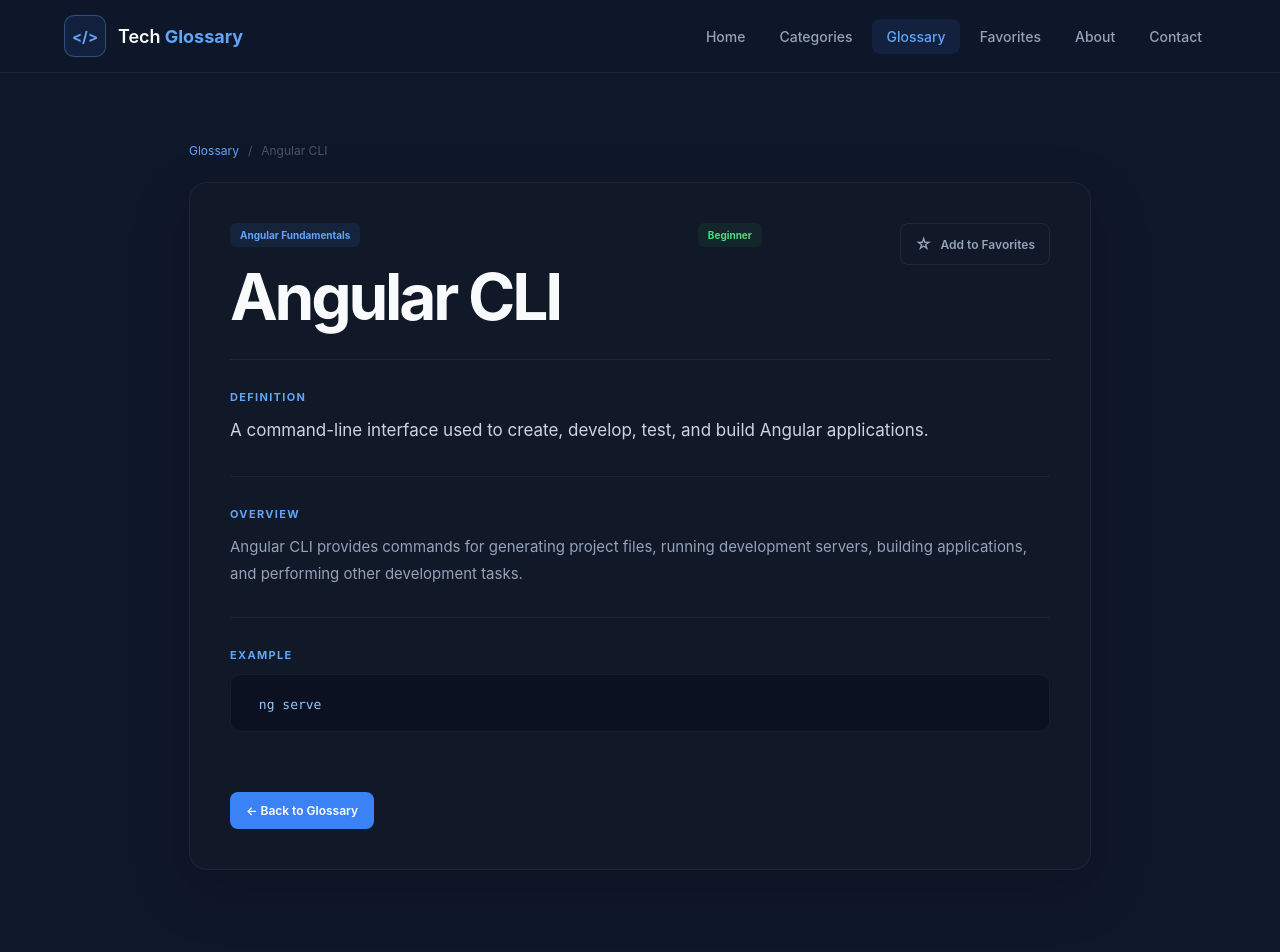
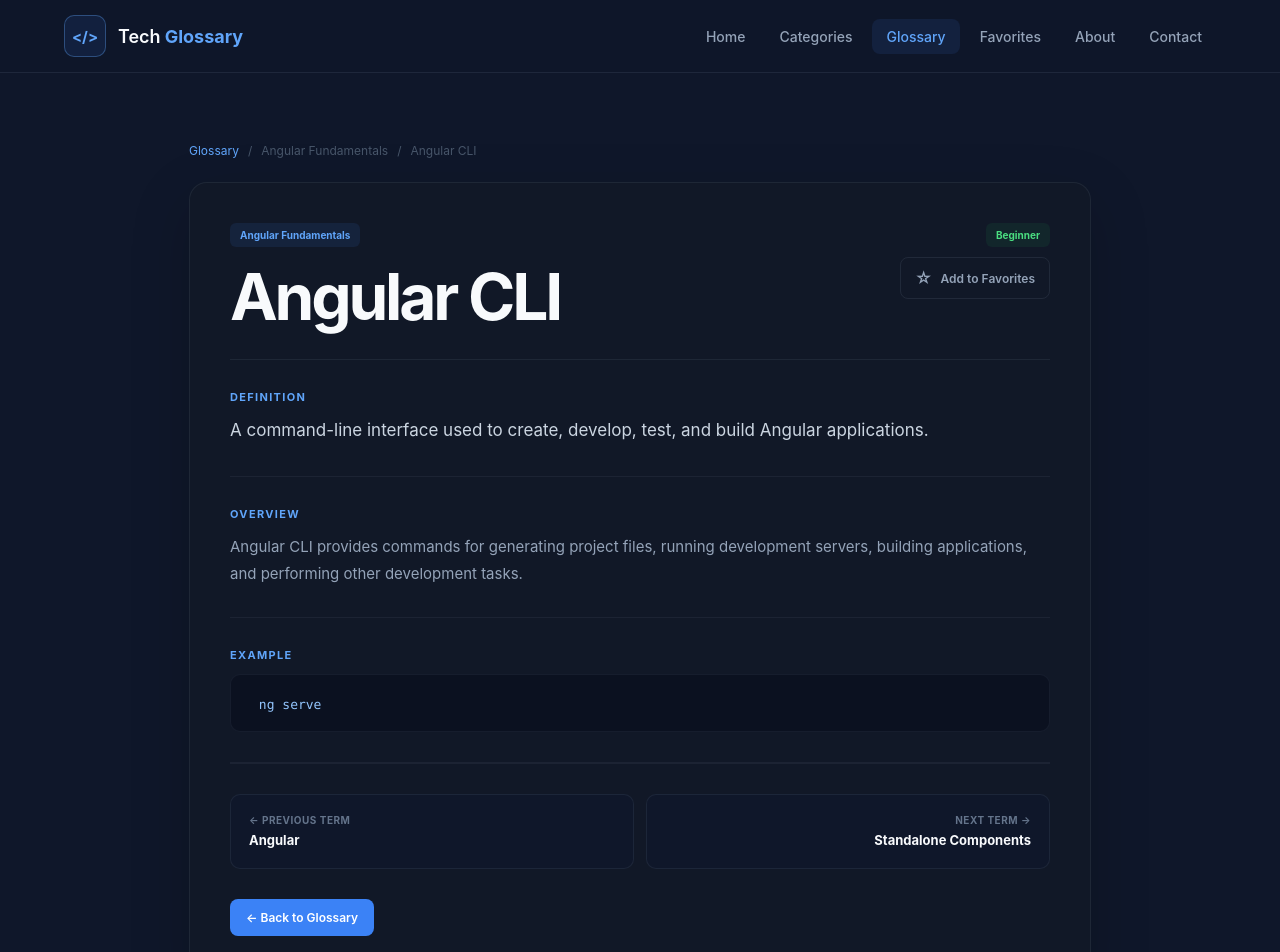
Before and after one commit to charanepuri/tech-glossary-hub-angular, an Angular app: page /glossary/2 in a window 1280 px wide. Shown: the top 952 px of the page. Built offline with nearby package versions, Linux system fonts and the light colour scheme.

Commit message:
feat: improve glossary term navigation

```diff
--- a/src/app/pages/term-details/term-details.css
+++ b/src/app/pages/term-details/term-details.css
@@ -73,6 +73,21 @@
 
   border-bottom: 1px solid rgba(148, 163, 184, 0.1);
 }
+
+.header-actions{
+  display: flex;
+  flex-direction: column;
+  align-items: flex-end;
+  gap: 10px;
+}
+
+.section-description{
+  margin-bottom: 18px !important;
+  color: #64748b !important;
+  font-size: 13px !important;
+}
+
+
 
 .category-badge,
 .difficulty-badge {
@@ -233,13 +248,16 @@
 
   transition:
     transform 0.25s ease,
-    border-color 0.25s ease;
+    border-color 0.25s ease,
+    background 0.25s ease;
 }
 
 .related-card:hover {
   transform: translateY(-3px);
 
   border-color: rgba(96, 165, 250, 0.25);
+
+  background: #111c31;
 }
 
 .related-category {
@@ -264,6 +282,78 @@
   font-size: 11px;
 }
 
+.related-link{
+  color: #64748b;
+  font-size: 11px;
+}
+
+.term-navigation {
+  padding-top: 30px;
+
+  display: grid;
+
+  grid-template-columns: 1fr 1fr;
+
+  gap: 12px;
+
+  border-top: 1px solid rgba(148, 163, 184, 0.08);
+}
+
+.navigation-card {
+  min-height: 75px;
+
+  padding: 15px 18px;
+
+  display: flex;
+
+  flex-direction: column;
+
+  justify-content: center;
+
+  gap: 6px;
+
+  border: 1px solid rgba(148, 163, 184, 0.1);
+
+  border-radius: 10px;
+
+  background: #0f172a;
+
+  transition:
+    border-color 0.25s ease,
+    transform 0.25s ease;
+}
+
+.navigation-card:hover {
+  transform: translateY(-2px);
+
+  border-color: rgba(96, 165, 250, 0.25);
+}
+
+.navigation-card span {
+  color: #64748b;
+
+  font-size: 10px;
+
+  font-weight: 700;
+
+  text-transform: uppercase;
+
+  letter-spacing: 0.05em;
+}
+
+.navigation-card strong {
+  color: #f8fafc;
+
+  font-size: 13px;
+}
+
+.navigation-card.next {
+  text-align: right;
+}
+
+.navigation-placeholder {
+  min-height: 75px;
+}
 
 /* =========================
    Footer
--- a/src/app/pages/term-details/term-details.html
+++ b/src/app/pages/term-details/term-details.html
@@ -13,6 +13,12 @@
       <span>/</span>
 
       <span>
+        {{ term.category }}
+      </span>
+
+      <span>/</span>
+
+      <span>
         {{ term.term }}
       </span>
 
@@ -22,6 +28,8 @@
     <!-- Main Term -->
 
     <article class="term-details-card">
+
+      <!-- Header -->
 
       <div class="term-header">
 
@@ -37,6 +45,9 @@
 
         </div>
 
+
+        <div class="header-actions">
+
           <span
             class="difficulty-badge"
             [class.intermediate]="
@@ -49,12 +60,14 @@
             {{ term.difficulty }}
           </span>
 
+
           <button
             type="button"
             class="favorite-detail-button"
             [class.active]="isFavorite()"
             (click)="toggleFavorite()"
           >
+
             <span>
               {{ isFavorite() ? '★' : '☆' }}
             </span>
@@ -63,7 +76,11 @@
               ? 'Remove from Favorites'
               : 'Add to Favorites'
             }}
+
           </button>
+
+        </div>
+
       </div>
 
 
@@ -82,7 +99,7 @@
       </section>
 
 
-      <!-- Description -->
+      <!-- Overview -->
 
       <section class="detail-section">
 
@@ -153,6 +170,12 @@
             Related Terms
           </span>
 
+          <p class="section-description">
+            Explore concepts connected to
+            {{ term.term }}.
+          </p>
+
+
           <div class="related-grid">
 
             @for (
@@ -176,7 +199,7 @@
                   {{ related.term }}
                 </strong>
 
-                <span>
+                <span class="related-link">
                   Learn more →
                 </span>
 
@@ -189,6 +212,62 @@
         </section>
 
       }
+
+
+      <!-- Previous / Next -->
+
+      <section class="term-navigation">
+
+        @if (previousTerm) {
+
+          <a
+            [routerLink]="[
+              '/glossary',
+              previousTerm.id
+            ]"
+            class="navigation-card previous"
+          >
+
+            <span>
+              ← Previous Term
+            </span>
+
+            <strong>
+              {{ previousTerm.term }}
+            </strong>
+
+          </a>
+
+        } @else {
+
+          <div class="navigation-placeholder"></div>
+
+        }
+
+
+        @if (nextTerm) {
+
+          <a
+            [routerLink]="[
+              '/glossary',
+              nextTerm.id
+            ]"
+            class="navigation-card next"
+          >
+
+            <span>
+              Next Term →
+            </span>
+
+            <strong>
+              {{ nextTerm.term }}
+            </strong>
+
+          </a>
+
+        }
+
+      </section>
 
 
       <!-- Footer -->
@@ -208,7 +287,10 @@
 
   </section>
 
+
 } @else {
+
+  <!-- Invalid Term -->
 
   <section class="term-not-found">
 
@@ -221,7 +303,8 @@
     </h1>
 
     <p>
-      The glossary term you're looking for doesn't exist.
+      The glossary term you're looking for
+      doesn't exist.
     </p>
 
     <a
--- a/src/app/pages/term-details/term-details.ts
+++ b/src/app/pages/term-details/term-details.ts
@@ -1,5 +1,9 @@
 import { Component, OnInit } from '@angular/core';
-import { ActivatedRoute, RouterLink } from '@angular/router';
+import {
+  ActivatedRoute,
+  Router,
+  RouterLink
+} from '@angular/router';
 
 import { GlossaryService } from '../../services/glossary';
 import { GlossaryTerm } from '../../models/glossary-term.model';
@@ -16,30 +20,58 @@ export class TermDetails implements OnInit {
 
   relatedTerms: GlossaryTerm[] = [];
 
+  previousTerm: GlossaryTerm | undefined;
+
+  nextTerm: GlossaryTerm | undefined;
+
   constructor(
     private route: ActivatedRoute,
-    private glossaryService: GlossaryService
+    private router: Router,
+    public glossaryService: GlossaryService
   ) {}
 
   ngOnInit(): void {
+    this.loadTerm();
+  }
+
+  loadTerm(): void {
 
     const id = Number(
       this.route.snapshot.paramMap.get('id')
     );
 
-    this.term = this.glossaryService
-      .getTerms()
-      .find(term => term.id === id);
+    const terms =
+      this.glossaryService.getTerms();
 
-    if (this.term?.relatedTerms) {
+    this.term = terms.find(
+      term => term.id === id
+    );
 
-      this.relatedTerms = this.glossaryService
-        .getTerms()
-        .filter(item =>
+    if (!this.term) {
+      this.relatedTerms = [];
+      this.previousTerm = undefined;
+      this.nextTerm = undefined;
+      return;
+    }
+
+    this.relatedTerms = terms.filter(
+      item =>
         this.term?.relatedTerms?.includes(item.term)
     );
 
-    }
+    const currentIndex = terms.findIndex(
+      item => item.id === id
+    );
+
+    this.previousTerm =
+      currentIndex > 0
+        ? terms[currentIndex - 1]
+        : undefined;
+
+    this.nextTerm =
+      currentIndex < terms.length - 1
+        ? terms[currentIndex + 1]
+        : undefined;
   }
 
   isFavorite(): boolean {
@@ -54,6 +86,15 @@ toggleFavorite(): void {
       return;
     }
 
-  this.glossaryService.toggleFavorite(this.term.id);
+    this.glossaryService.toggleFavorite(
+      this.term.id
+    );
+  }
+
+  navigateToTerm(id: number): void {
+    this.router.navigate([
+      '/glossary',
+      id
+    ]);
   }
 }
```
Also changed, not shown: 1 other file (tests, documents, lock files or other folders). Lines whose indentation alone changed are shown as unchanged.
